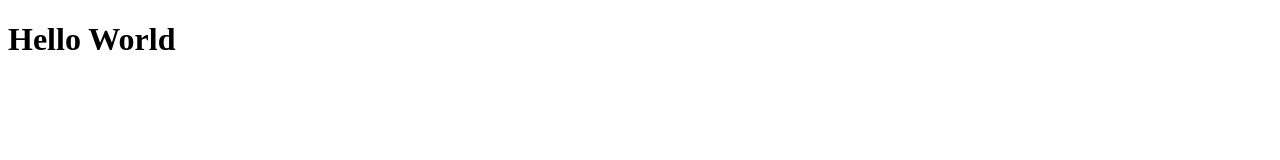
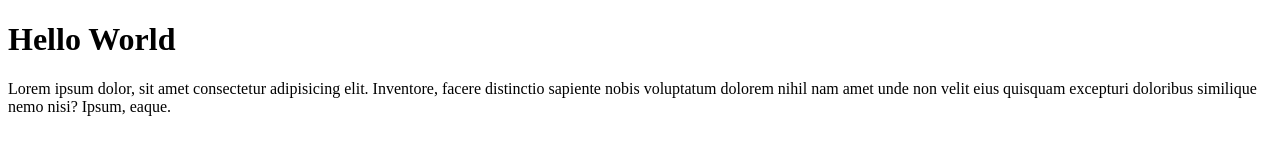
Before and after one commit to huseintamada/belajar, a plain HTML site: page index.html in a window 1280 px wide. Drawn offline with Linux system fonts and the light colour scheme.

Commit message:
menambahkan paragraf

```diff
--- a/index.html
+++ b/index.html
@@ -7,5 +7,6 @@
 </head>
 <body>
     <h1>Hello World</h1>
+    <p>Lorem ipsum dolor, sit amet consectetur adipisicing elit. Inventore, facere distinctio sapiente nobis voluptatum dolorem nihil nam amet unde non velit eius quisquam excepturi doloribus similique nemo nisi? Ipsum, eaque.</p>
 </body>
 </html>
```
